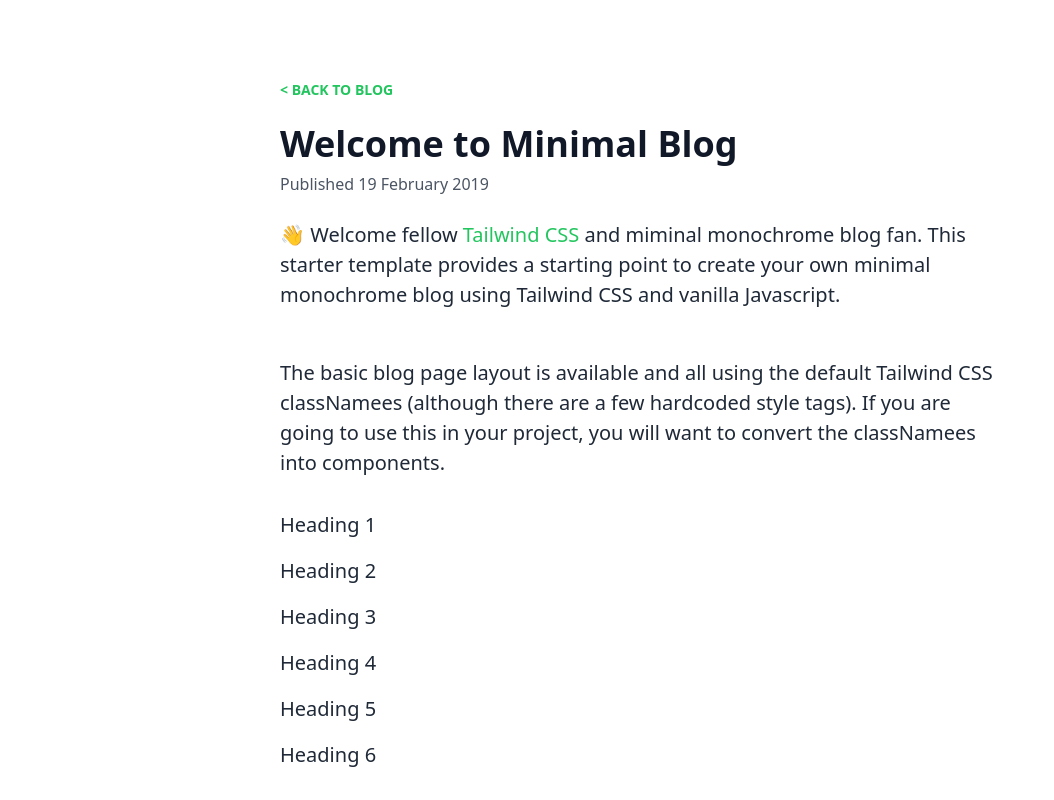
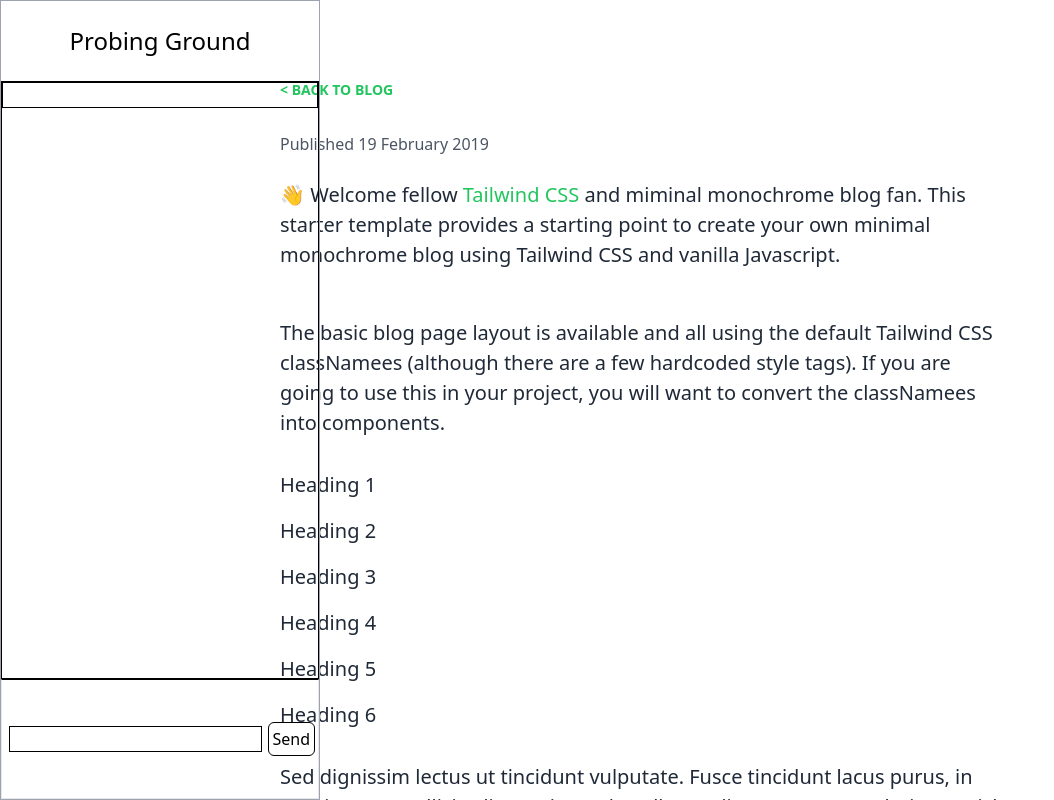
Before and after one commit to Abhinav-Saxena-dev/ChatterProbe, a Next.js app in the folder client/: page /preview in a window 1280 px wide. Shown: the top 800 px of the page, without its empty margins (0-1054 px from the left). Built offline with nearby package versions, Linux system fonts and the light colour scheme.

Commit message:
integration of chat gpt working, conversation feature to be done

```diff
--- a/client/src/Components/Cards/card.component.jsx
+++ b/client/src/Components/Cards/card.component.jsx
@@ -1,4 +1,4 @@
-
+import Link from 'next/link'
 
 const Card = ({title, snippet, link}) => {
   return (
@@ -11,8 +11,11 @@ const Card = ({title, snippet, link}) => {
       <p className="mb-3 font-normal text-gray-700 dark:text-gray-400">
         {snippet}
       </p>
-      <a
-        href={`${link}`}
+      <Link
+        href={{
+          pathname : '/preview',
+          query : {title}
+        }}
         className="inline-flex items-center px-3 py-2 text-sm font-medium text-center text-white bg-blue-700 rounded-lg hover:bg-blue-800 focus:ring-4 focus:outline-none focus:ring-blue-300 dark:bg-blue-600 dark:hover:bg-blue-700 dark:focus:ring-blue-800"
       >
         Read more
@@ -29,7 +32,7 @@ const Card = ({title, snippet, link}) => {
             clipRule="evenodd"
           ></path>
         </svg>
-      </a>
+      </Link>
     </div>
   );
 };
--- /dev/null
+++ b/client/src/Components/SidePanel/sidepanel.component.jsx
@@ -0,0 +1,76 @@
+import { useEffect, useState } from "react";
+import axios from "axios";
+
+const SidePanel = () => {
+  const [prompt, setPrompt] = useState("");
+  const [chat, setChat] = useState([])
+  const [loading, setLoading] = useState(false)
+
+  const handleChange = (e) => {
+    setPrompt(e.target.textContent);
+  };
+
+  const handleSubmit = async (e) => {
+    e.preventDefault()
+    setLoading(true)
+    try{
+      const response = await axios.post("http://localhost:3000/api/openapi", {prompt})
+      console.log(response);
+      setChat([...chat, {
+        role : "assistant",
+        message : response.data[0].message.content
+      }])
+    }catch(error){
+      console.log(error);
+      setLoading(false)
+    }
+  };
+
+  useEffect(() => {
+    console.log(chat)
+    if(loading){
+      setLoading(false)
+    }
+  }, [chat])
+
+  return (
+    <div className="w-[25%] border border-gray-400 fixed h-screen flex justify-between flex-col">
+      <div className="flex justify-center items-center h-[10%]">
+        <h1 className="text-2xl">Probing Ground</h1>
+      </div>
+      <div className="h-[75%] border border-black overflow-y-auto">
+        <div className="w-full border border-black p-3">
+          {
+            loading ? <h1>Loading</h1>
+            :
+            chat.map(data => (
+              <div className="mb-5">
+                <span>{data.message}</span>
+              </div>
+            ))
+          }
+        </div>
+      </div>
+      <div className="h-[15%] border border-t-black">
+        <form
+          className="h-full w-full flex justify-around items-center"
+          onSubmit={handleSubmit}
+        >
+          <span
+            className="border border-black w-[80%] ml-1 overflow-y-auto max-h-32 px-2"
+            onInput={handleChange}
+            role="textbox"
+            contentEditable={true}
+          ></span>
+          <input
+            type="submit"
+            className="border border-black cursor-pointer p-1 rounded-md"
+            value={"Send"}
+          />
+        </form>
+      </div>
+    </div>
+  );
+};
+
+export default SidePanel;
--- a/client/src/pages/api/openapi.js
+++ b/client/src/pages/api/openapi.js
@@ -1,13 +1,12 @@
 import { Configuration, OpenAIApi } from "openai";
 
 const configuration = new Configuration({
-  apiKey: "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",
+  apiKey: process.env.OPEN_API_KEY,
 });
 const openai = new OpenAIApi(configuration);
 
 const handler = async (req, res) => {
   try {
-
     const { prompt = "hello" } = req.body;
     if (!prompt) {
       return res.status(400).json({ error: "Prompt missing" });
@@ -20,7 +19,7 @@ const handler = async (req, res) => {
     const completion = await openai.createChatCompletion({
         model:"gpt-3.5-turbo",
         messages:[
-              {role : "user", content : "Hello ChatGPT"},
+              {role : "user", content : prompt},
           ]
     });
     res.status(200).json(completion.data.choices);
--- a/client/src/pages/preview.js
+++ b/client/src/pages/preview.js
@@ -1,19 +1,53 @@
+import SidePanel from "@/Components/SidePanel/sidepanel.component";
+import { useRouter } from "next/router";
+
 const Preview = () => {
-    return(
+
+  const router = useRouter();
+
+  const {title} = router.query;
+
+  return (
+    <div className="flex justify-between">
+        <SidePanel/>
       <div className="container w-full md:max-w-3xl mx-auto pt-20">
-
         <div className="w-full px-4 md:px-6 text-xl text-gray-800 leading-normal">
           <div className="font-sans">
-				<p className="text-base md:text-sm text-green-500 font-bold">&lt; <a href="#" className="text-base md:text-sm text-green-500 font-bold no-underline hover:underline">BACK TO BLOG</a></p>
-						<h1 className="font-bold font-sans break-normal text-gray-900 pt-6 pb-2 text-3xl md:text-4xl">Welcome to Minimal Blog</h1>
-						<p className="text-sm md:text-base font-normal text-gray-600">Published 19 February 2019</p>
+            <p className="text-base md:text-sm text-green-500 font-bold">
+              &lt;{" "}
+              <a
+                href="#"
+                className="text-base md:text-sm text-green-500 font-bold no-underline hover:underline"
+              >
+                BACK TO BLOG
+              </a>
+            </p>
+            <h1 className="font-bold font-sans break-normal text-gray-900 pt-6 pb-2 text-3xl md:text-4xl">
+              {title}
+            </h1>
+            <p className="text-sm md:text-base font-normal text-gray-600">
+              Published 19 February 2019
+            </p>
           </div>
           <p className="py-6">
-				👋 Welcome fellow <a className="text-green-500 no-underline hover:underline" href="https://www.tailwindcss.com">Tailwind CSS</a> and miminal monochrome blog fan. This starter template provides a starting point to create your own minimal monochrome blog using Tailwind CSS and vanilla Javascript.
+            👋 Welcome fellow{" "}
+            <a
+              className="text-green-500 no-underline hover:underline"
+              href="https://www.tailwindcss.com"
+            >
+              Tailwind CSS
+            </a>{" "}
+            and miminal monochrome blog fan. This starter template provides a
+            starting point to create your own minimal monochrome blog using
+            Tailwind CSS and vanilla Javascript.
           </p>
 
-			<p className="py-6">The basic blog page layout is available and all using the default Tailwind CSS classNamees (although there are a few hardcoded style tags). If you are going to use this in your project, you will want to convert the classNamees into components.</p>
-
+          <p className="py-6">
+            The basic blog page layout is available and all using the default
+            Tailwind CSS classNamees (although there are a few hardcoded style
+            tags). If you are going to use this in your project, you will want
+            to convert the classNamees into components.
+          </p>
 
           <h1 className="py-2 font-sans">Heading 1</h1>
           <h2 className="py-2 font-sans">Heading 2</h2>
@@ -22,18 +56,56 @@ const Preview = () => {
           <h5 className="py-2 font-sans">Heading 5</h5>
           <h6 className="py-2 font-sans">Heading 6</h6>
 
-			<p className="py-6">Sed dignissim lectus ut tincidunt vulputate. Fusce tincidunt lacus purus, in mattis tortor sollicitudin pretium. Phasellus at diam posuere, scelerisque nisl sit amet, tincidunt urna. Cras nisi diam, pulvinar ut molestie eget, eleifend ac magna. Sed at lorem condimentum, dignissim lorem eu, blandit massa. Phasellus eleifend turpis vel erat bibendum scelerisque. Maecenas id risus dictum, rhoncus odio vitae, maximus purus. Etiam efficitur dolor in dolor molestie ornare. Aenean pulvinar diam nec neque tincidunt, vitae molestie quam fermentum. Donec ac pretium diam. Suspendisse sed odio risus. Nunc nec luctus nisi. Class aptent taciti sociosqu ad litora torquent per conubia nostra, per inceptos himenaeos. Duis nec nulla eget sem dictum elementum.</p>
+          <p className="py-6">
+            Sed dignissim lectus ut tincidunt vulputate. Fusce tincidunt lacus
+            purus, in mattis tortor sollicitudin pretium. Phasellus at diam
+            posuere, scelerisque nisl sit amet, tincidunt urna. Cras nisi diam,
+            pulvinar ut molestie eget, eleifend ac magna. Sed at lorem
+            condimentum, dignissim lorem eu, blandit massa. Phasellus eleifend
+            turpis vel erat bibendum scelerisque. Maecenas id risus dictum,
+            rhoncus odio vitae, maximus purus. Etiam efficitur dolor in dolor
+            molestie ornare. Aenean pulvinar diam nec neque tincidunt, vitae
+            molestie quam fermentum. Donec ac pretium diam. Suspendisse sed odio
+            risus. Nunc nec luctus nisi. Class aptent taciti sociosqu ad litora
+            torquent per conubia nostra, per inceptos himenaeos. Duis nec nulla
+            eget sem dictum elementum.
+          </p>
 
           <ol>
-				<li class="py-3">Maecenas accumsan lacus sit amet elementum porta. Aliquam eu libero lectus. Fusce vehicula dictum mi. In non dolor at sem ullamcorper venenatis ut sed dui. Ut ut est quam. Suspendisse quam quam, commodo sit amet placerat in, interdum a ipsum. Morbi sit amet tellus scelerisque tortor semper posuere.</li>
-				<li class="py-3">Morbi varius posuere blandit. Praesent gravida bibendum neque eget commodo. Duis auctor ornare mauris, eu accumsan odio viverra in. Proin sagittis maximus pharetra. Nullam lorem mauris, faucibus ut odio tempus, ultrices aliquet ex. Nam id quam eget ipsum luctus hendrerit. Ut eros magna, eleifend ac ornare vulputate, pretium nec felis.</li>
-				<li class="py-3">Vestibulum ante ipsum primis in faucibus orci luctus et ultrices posuere cubilia Curae; Nunc vitae pretium elit. Cras leo mauris, tristique in risus ac, tristique rutrum velit. Mauris accumsan tempor felis vitae gravida. Cras egestas convallis malesuada. Etiam ac ante id tortor vulputate pretium. Maecenas vel sapien suscipit, elementum odio et, consequat tellus.</li>
+            <li className="py-3">
+              Maecenas accumsan lacus sit amet elementum porta. Aliquam eu
+              libero lectus. Fusce vehicula dictum mi. In non dolor at sem
+              ullamcorper venenatis ut sed dui. Ut ut est quam. Suspendisse quam
+              quam, commodo sit amet placerat in, interdum a ipsum. Morbi sit
+              amet tellus scelerisque tortor semper posuere.
+            </li>
+            <li className="py-3">
+              Morbi varius posuere blandit. Praesent gravida bibendum neque eget
+              commodo. Duis auctor ornare mauris, eu accumsan odio viverra in.
+              Proin sagittis maximus pharetra. Nullam lorem mauris, faucibus ut
+              odio tempus, ultrices aliquet ex. Nam id quam eget ipsum luctus
+              hendrerit. Ut eros magna, eleifend ac ornare vulputate, pretium
+              nec felis.
+            </li>
+            <li className="py-3">
+              Vestibulum ante ipsum primis in faucibus orci luctus et ultrices
+              posuere cubilia Curae; Nunc vitae pretium elit. Cras leo mauris,
+              tristique in risus ac, tristique rutrum velit. Mauris accumsan
+              tempor felis vitae gravida. Cras egestas convallis malesuada.
+              Etiam ac ante id tortor vulputate pretium. Maecenas vel sapien
+              suscipit, elementum odio et, consequat tellus.
+            </li>
           </ol>
 
-			<blockquote class="border-l-4 border-green-500 italic my-8 pl-8 md:pl-12">Example of blockquote - Lorem ipsum dolor sit amet, consectetur adipiscing elit. Aliquam at ipsum eu nunc commodo posuere et sit amet ligula.</blockquote>
+          <blockquote className="border-l-4 border-green-500 italic my-8 pl-8 md:pl-12">
+            Example of blockquote - Lorem ipsum dolor sit amet, consectetur
+            adipiscing elit. Aliquam at ipsum eu nunc commodo posuere et sit
+            amet ligula.
+          </blockquote>
+        </div>
       </div>
     </div>
   );
-}
+};
 
 export default Preview;
```
Lines whose indentation alone changed are shown as unchanged.
